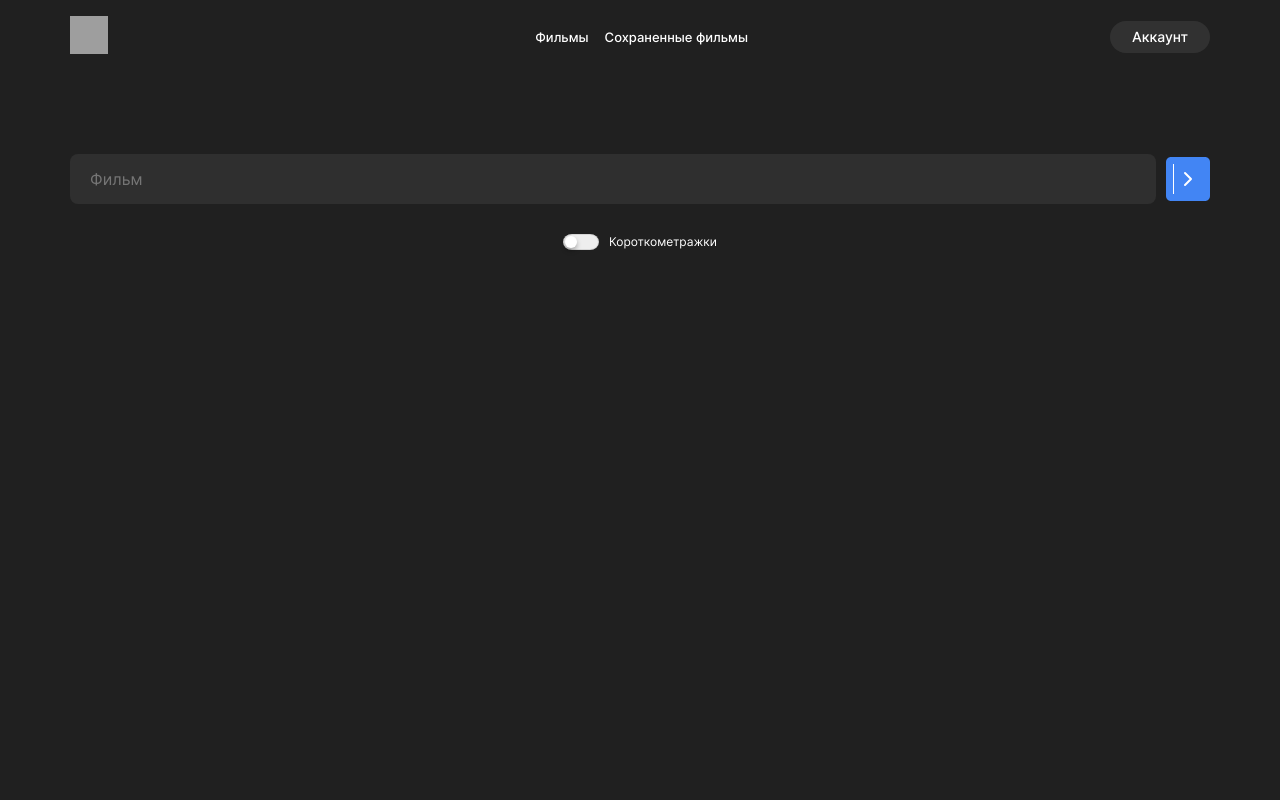
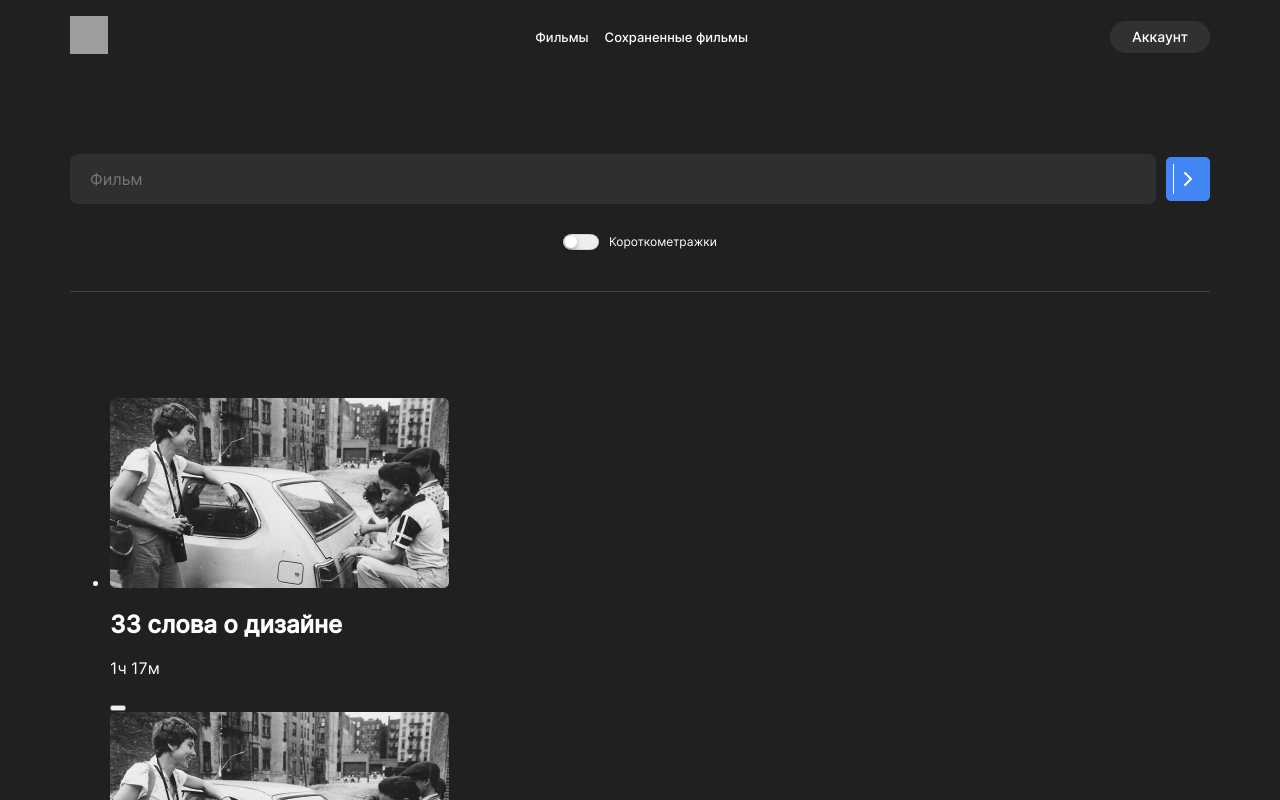
Before and after one commit to ddsed/movies-explorer-frontend, a React (Create React App) app: page /movies in a window 1280 px wide. Shown: the top 800 px of the page. Built offline with nearby package versions, Linux system fonts and the light colour scheme; grey boxes are pictures that could not be loaded.

Commit message:
feat: MoviesCard and MoviesCardList js

```diff
--- a/src/components/App/App.js
+++ b/src/components/App/App.js
@@ -26,6 +26,8 @@ function App() {
     email: "pochta@yandex.ru"
   }
 
+  const cards = Array(12).fill(null)
+
   return (
     <div className="page">
       <Header>
@@ -37,7 +39,7 @@ function App() {
         <Route path="/signup" element={ <Register /> }/>
         <Route path="/signin" element={ <Login /> }/>
         <Route path="/" element={ <Main loggedIn={isLoggedIn} /> }/>
-        <Route path="/movies" element={ <Movies /> }/>
+        <Route path="/movies" element={ <Movies cards={cards} /> }/>
         <Route path="/profile" element={<Profile user={user} /> }/>
       </Routes>
       <Footer />
--- a/src/components/Movies/Movies.js
+++ b/src/components/Movies/Movies.js
@@ -1,12 +1,13 @@
 import React from 'react';
 
 import SearchForm from '../SearchForm/SearchForm';
-//import MoviesCardList from '../MoviesCardList/MoviesCardList';
+import MoviesCardList from '../MoviesCardList/MoviesCardList';
 
 function Movies({cards}) {
   return (
     <main className="main-movies">
       <SearchForm />
+      <MoviesCardList cards={cards}/>
     </main>
   );
 }
--- /dev/null
+++ b/src/components/MoviesCard/MoviesCard.js
@@ -0,0 +1,25 @@
+import React from 'react';
+import { useLocation } from 'react-router-dom';
+
+function MoviesCard({ card, isSaved }) {
+
+  const location = useLocation();
+
+  return (
+    <li className="card" >
+        <img className='card__image' src={card.image} alt='Картинка к фильму' />
+        <div className='card__info'>
+            <h2 className='card__name'>{card.name}</h2>
+            <p className='card__duration'>{card.duration}</p>
+            {location.pathname === "/movies" &&
+            <button className={`${isSaved ? 'card__button_saved' : 'card__button_to-save'}`} type='button' />
+            }
+            {location.pathname === "/saved-movies" &&
+            <button className='card__button card__button_delete' type='button' />
+            }
+        </div>
+    </li>
+  );
+}
+
+export default MoviesCard;
--- /dev/null
+++ b/src/components/MoviesCardList/MoviesCardList.js
@@ -0,0 +1,29 @@
+import React from 'react';
+import MoviesCard from '../MoviesCard/MoviesCard';
+
+import cardImage from '../../images/card-image.png'
+
+function MoviesCardList({ cards}) {
+  const сard = {
+    name: "33 слова о дизайне",
+    duration: "1ч 17м",
+    image: cardImage,
+  }
+
+  return (
+    <section className="cards-list">
+        <ul className='cards-list__container'>
+            {cards.map((card, index) => (
+            <MoviesCard
+            key={index}
+            card={сard}
+            isSaved={index === 2 || index === 6}
+            />
+            ))}
+        </ul>
+        <button className='cards-list__more-films-button'>Еще</button>
+    </section>
+  );
+}
+
+export default MoviesCardList;
--- a/src/components/SearchForm/SearchForm.css
+++ b/src/components/SearchForm/SearchForm.css
@@ -9,6 +9,7 @@
 
 .search__form {
     width: calc(100vw - 140px);
+    border-bottom: 1px solid #424242;
 }
 
 .search__input-container {
@@ -33,7 +34,7 @@
     justify-content: center;
     align-items: center;
 
-    margin-top: 29px;
+    margin: 29px 0 40px;
 }
 
 .search__checkbox {
--- a/src/index.css
+++ b/src/index.css
@@ -16,6 +16,8 @@
 
 @import url(./components/Movies/Movies.css);
 @import url(./components/SearchForm/SearchForm.css);
+@import url(./components/MoviesCard/MoviesCard.css);
+@import url(./components/MoviesCardList/MoviesCardList.css);
 
 @import url(./components/Profile/Profile.css);
 
```
Also changed, not shown: src/components/MoviesCard/MoviesCard.css (added), src/components/MoviesCardList/MoviesCardList.css (added), src/images/card-image.png (added).
